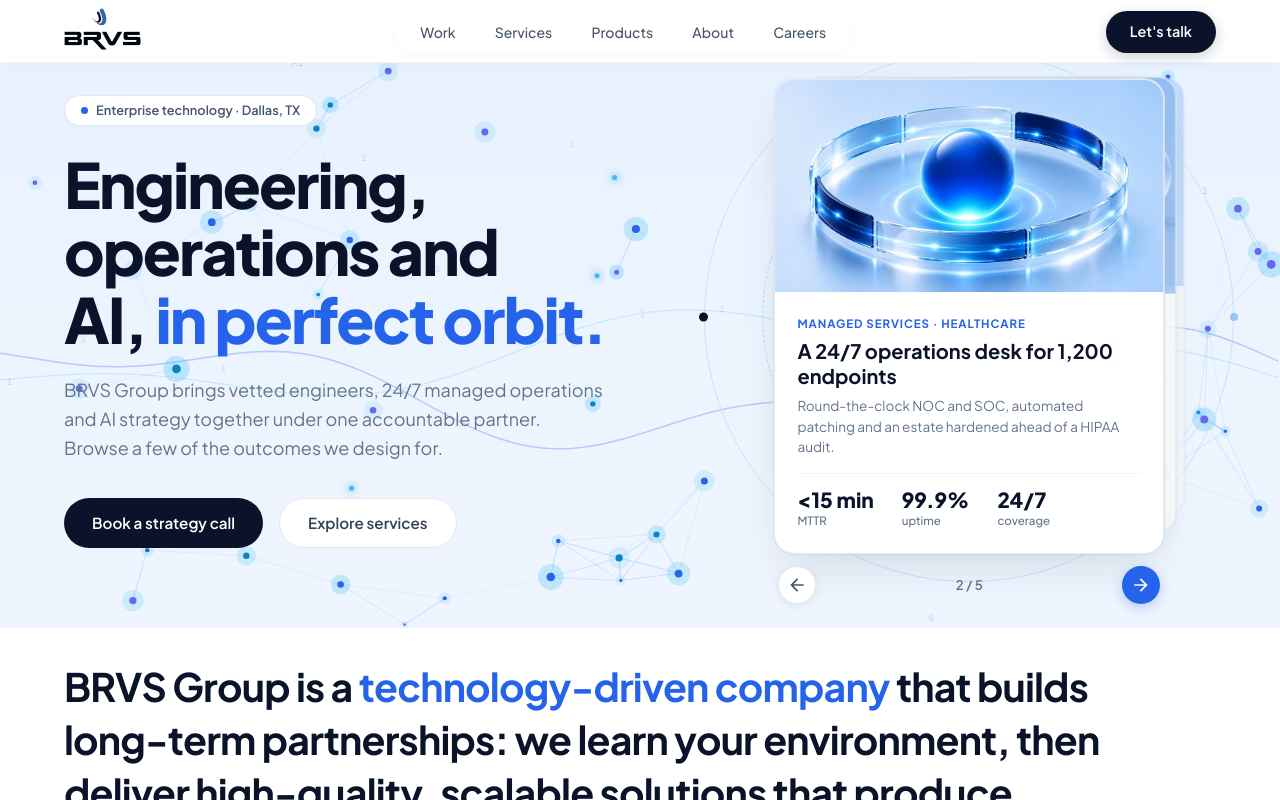
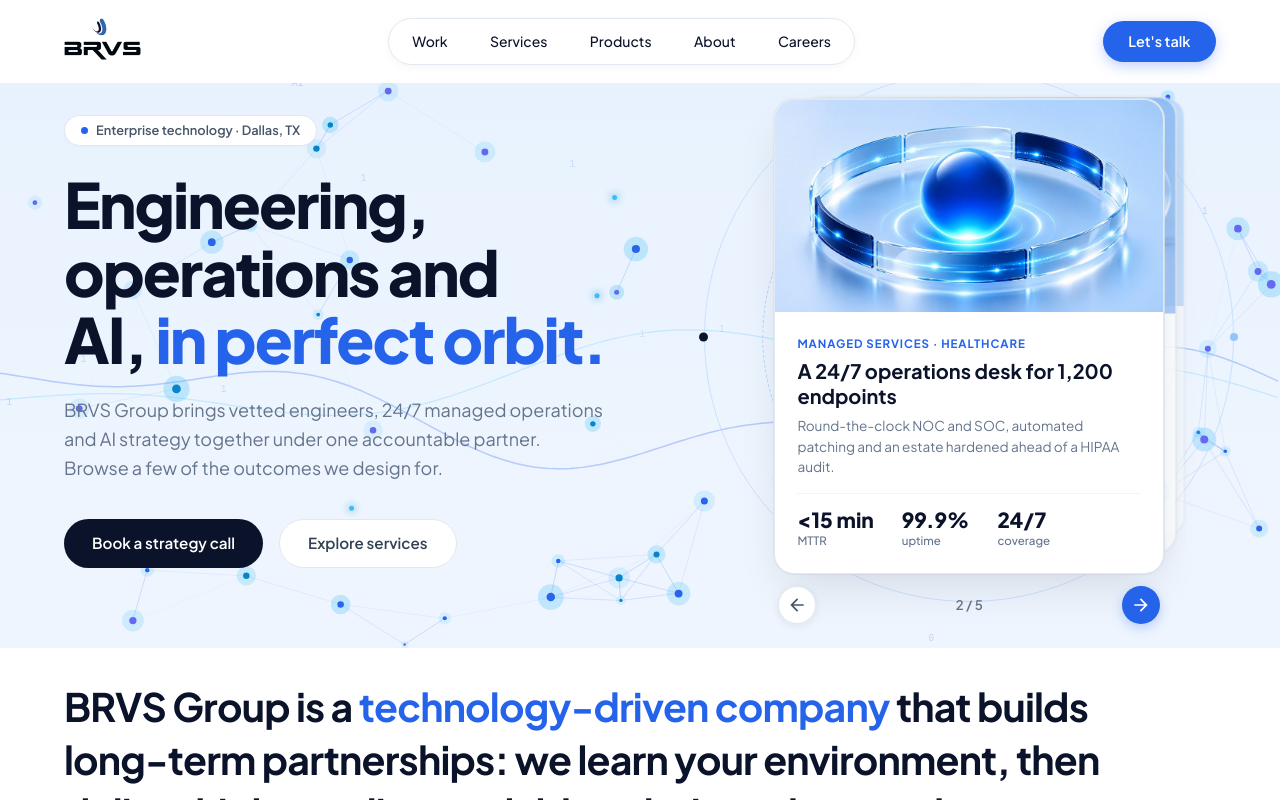
Before and after one commit to agraharapuyaseswini-source/brvstech, a Next.js app: page / in a window 1280 px wide. Shown: the top 800 px of the page. Built offline with nearby package versions, Linux system fonts and the light colour scheme; what @mui/material-nextjs would draw is missing.

Commit message:
Update navbar to floating white pill with light blue active indicator and vibrant blue CTA button

```diff
--- a/src/components/Navbar.js
+++ b/src/components/Navbar.js
@@ -57,19 +57,18 @@ export default function Navbar() {
         width: '100%',
         zIndex: 1100,
         backgroundColor: scrolled
-          ? 'rgba(255, 255, 255, 0.52)'
-          : 'rgba(255, 255, 255, 0.35)',
-        backdropFilter: 'blur(20px) saturate(190%)',
-        WebkitBackdropFilter: 'blur(20px) saturate(190%)',
+          ? 'rgba(255, 255, 255, 0.75)'
+          : 'transparent',
+        backdropFilter: scrolled ? 'blur(16px)' : 'none',
+        WebkitBackdropFilter: scrolled ? 'blur(16px)' : 'none',
         borderBottom: scrolled
-          ? '1px solid rgba(226, 232, 240, 0.65)'
-          : '1px solid rgba(226, 232, 240, 0.4)',
+          ? '1px solid rgba(226, 232, 240, 0.6)'
+          : 'none',
         boxShadow: scrolled
-          ? '0 8px 24px -8px rgba(11, 19, 43, 0.06), 0 1px 0 rgba(226, 232, 240, 0.45)'
-          : '0 2px 14px rgba(11, 19, 43, 0.02)',
-        transition: 'background-color 0.3s cubic-bezier(0.4, 0, 0.2, 1), box-shadow 0.3s cubic-bezier(0.4, 0, 0.2, 1), border-color 0.3s cubic-bezier(0.4, 0, 0.2, 1)',
-        pt: 0.25,
-        pb: 0,
+          ? '0 4px 20px rgba(11, 19, 43, 0.04)'
+          : 'none',
+        transition: 'all 0.3s cubic-bezier(0.4, 0, 0.2, 1)',
+        py: { xs: 0.8, md: 1.2 },
       }}
     >
       <Container maxWidth="lg">
@@ -79,7 +78,7 @@ export default function Navbar() {
             display: 'flex',
             justifyContent: 'space-between',
             alignItems: 'center',
-            minHeight: { xs: '54px !important', sm: '58px !important', md: '60px !important' },
+            minHeight: { xs: '56px !important', sm: '60px !important', md: '64px !important' },
             py: 0,
           }}
         >
@@ -88,19 +87,16 @@ export default function Navbar() {
             <BrvsLogo />
           </Link>
 
-          {/* Desktop Center Pill Nav with Glassmorphism */}
+          {/* Desktop Center Floating Pill Nav */}
           <Box
             sx={{
               display: { xs: 'none', md: 'flex' },
               alignItems: 'center',
-              backgroundColor: 'rgba(255, 255, 255, 0.45)',
-              backdropFilter: 'blur(12px)',
-              WebkitBackdropFilter: 'blur(12px)',
-              border: '1px solid rgba(255, 255, 255, 0.8)',
+              backgroundColor: '#ffffff',
+              border: '1px solid #e2e8f0',
               borderRadius: 9999,
-              px: 0.8,
-              py: 0.35,
-              boxShadow: '0 2px 10px rgba(15, 23, 42, 0.03), inset 0 1px 1px rgba(255, 255, 255, 0.9)',
+              p: 0.5,
+              boxShadow: '0 2px 10px rgba(15, 23, 42, 0.04)',
               gap: 0.5,
             }}
           >
@@ -109,18 +105,20 @@ export default function Navbar() {
               return (
                 <Link key={item.label} href={item.href} style={{ textDecoration: 'none' }}>
                   <Button
+                    disableRipple
                     sx={{
-                      color: isActive ? '#ffffff' : '#475569',
-                      backgroundColor: isActive ? '#0b132b !important' : 'transparent',
+                      color: '#0b132b',
+                      backgroundColor: isActive ? '#eaf2fe !important' : 'transparent',
                       fontSize: '0.875rem',
                       fontWeight: isActive ? 600 : 500,
-                      px: 2.2,
+                      px: 2.4,
                       py: 0.75,
                       borderRadius: 9999,
+                      textTransform: 'none',
                       transition: 'all 0.2s ease',
                       '&:hover': {
-                        color: isActive ? '#ffffff' : '#0b132b',
-                        backgroundColor: isActive ? '#0b132b' : 'rgba(241, 245, 249, 0.8)',
+                        color: '#0b132b',
+                        backgroundColor: isActive ? '#eaf2fe' : '#f8fafc',
                       },
                     }}
                   >
@@ -131,24 +129,25 @@ export default function Navbar() {
             })}
           </Box>
 
-          {/* Right Action Button */}
+          {/* Right Action Button: Let's talk */}
           <Box sx={{ display: { xs: 'none', md: 'flex' }, alignItems: 'center', gap: 1.5 }}>
             <Button
               variant="contained"
               onClick={openContactModal}
               sx={{
-                backgroundColor: '#0b132b',
+                backgroundColor: '#2563eb',
                 color: '#ffffff',
                 fontWeight: 600,
                 fontSize: '0.9rem',
                 borderRadius: 9999,
-                px: 3,
+                px: 3.2,
                 py: 1,
-                boxShadow: '0 4px 14px rgba(11, 19, 43, 0.2)',
+                textTransform: 'none',
+                boxShadow: '0 4px 14px rgba(37, 99, 235, 0.3)',
                 transition: 'all 0.25s ease',
                 '&:hover': {
-                  backgroundColor: '#1c2541',
-                  boxShadow: '0 6px 18px rgba(11, 19, 43, 0.3)',
+                  backgroundColor: '#1d4ed8',
+                  boxShadow: '0 6px 18px rgba(37, 99, 235, 0.4)',
                   transform: 'translateY(-1px)',
                 },
               }}
@@ -256,13 +255,15 @@ export default function Navbar() {
             openContactModal();
           }}
           sx={{
-            backgroundColor: '#0b132b',
+            backgroundColor: '#2563eb',
             color: '#ffffff',
             borderRadius: 9999,
             py: 1.2,
-            boxShadow: '0 4px 14px rgba(11, 19, 43, 0.2)',
+            textTransform: 'none',
+            fontWeight: 600,
+            boxShadow: '0 4px 14px rgba(37, 99, 235, 0.25)',
             '&:hover': {
-              backgroundColor: '#1c2541',
+              backgroundColor: '#1d4ed8',
             },
           }}
         >
```
